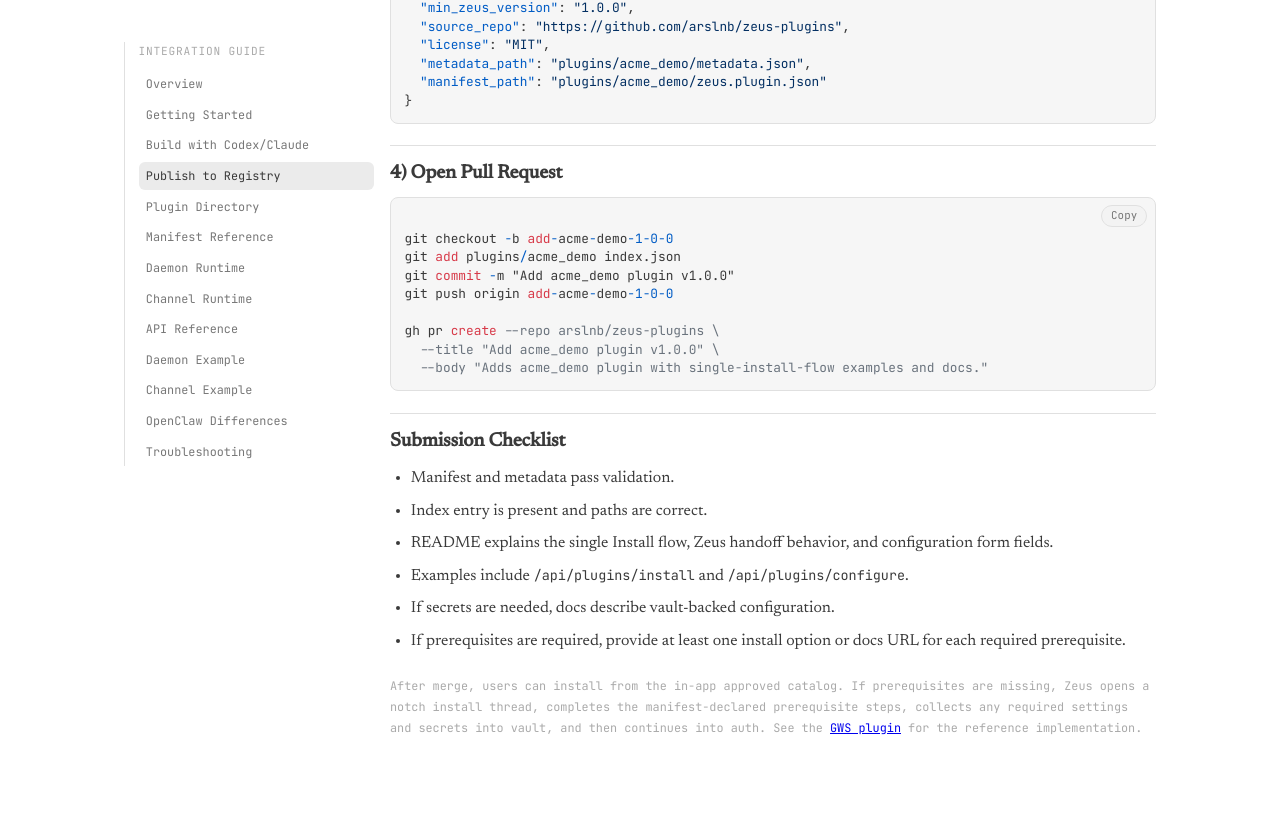
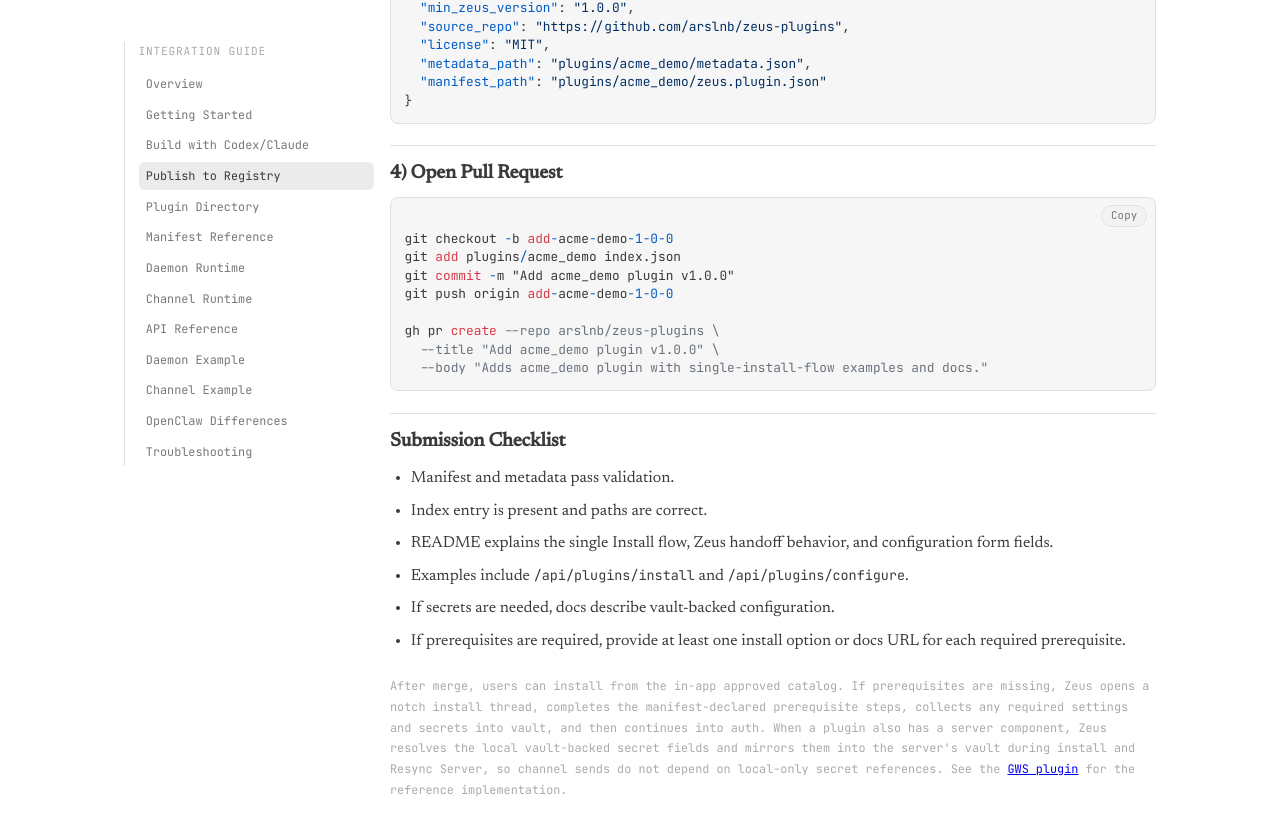
Before and after one commit to arslnb/arslnb.com, a Jekyll site: the page built from zeus/docs/plugin-registry.html, in a window 1280 px wide and 900 px high, scrolled down 2832 px. Shown: the top 835 px of the window. Built offline with Jekyll 4.4.1, drawn with Linux system fonts in a browser that asks for light colours.

Commit message:
docs: clarify plugin secret sync on server resync

```diff
--- a/zeus/docs/plugin-registry.html
+++ b/zeus/docs/plugin-registry.html
@@ -150,7 +150,7 @@
 </section>
 
 <footer>
-  After merge, users can install from the in-app approved catalog. If prerequisites are missing, Zeus opens a notch install thread, completes the manifest-declared prerequisite steps, collects any required settings and secrets into vault, and then continues into auth. See the <a href="https://github.com/arslnb/zeus-plugins/tree/main/plugins/gws" target="_blank" rel="noopener">GWS plugin</a> for the reference implementation.
+  After merge, users can install from the in-app approved catalog. If prerequisites are missing, Zeus opens a notch install thread, completes the manifest-declared prerequisite steps, collects any required settings and secrets into vault, and then continues into auth. When a plugin also has a server component, Zeus resolves the local vault-backed secret fields and mirrors them into the server's vault during install and Resync Server, so channel sends do not depend on local-only secret references. See the <a href="https://github.com/arslnb/zeus-plugins/tree/main/plugins/gws" target="_blank" rel="noopener">GWS plugin</a> for the reference implementation.
 </footer>
 </div>
 {% endraw %}
```
